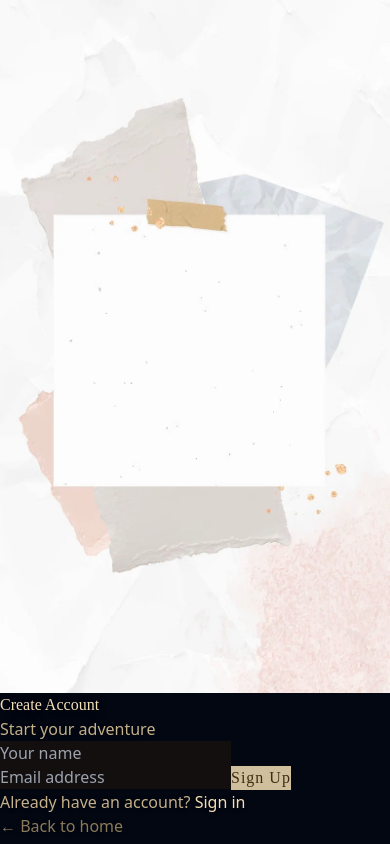
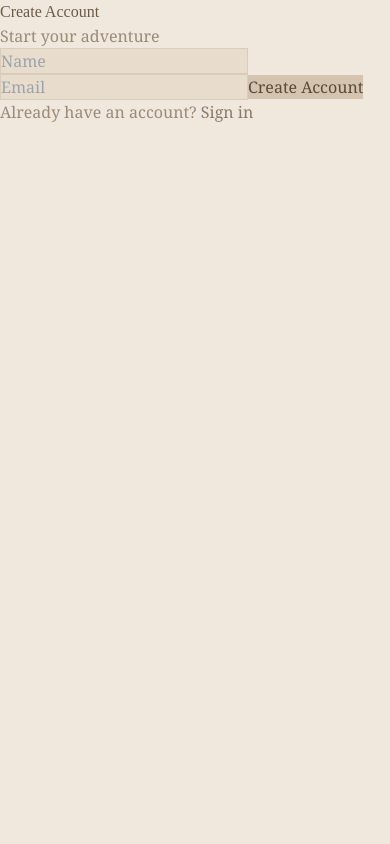
Before and after one commit to Rishi12318/interactive-ai-storyteller, a React app in the folder frontend/: page /signup in a window 390 px wide. Built offline with nearby package versions, Linux system fonts and the light colour scheme; the HTML template or start-up script is replaced by a standard one.

Commit message:
Pastel theme + cinematic images: contain fit, slow zoom per scene, pastel colors everywhere

```diff
--- a/frontend/src/components/HeroCinematic.jsx
+++ b/frontend/src/components/HeroCinematic.jsx
@@ -13,12 +13,12 @@ const SCENE_IMAGES = [
 ]
 
 const SCENES = [
-  { id: 'stairs', start: 0.15, end: 0.33, idx: 0, fog: 'rgba(60,90,40,0.15)', warmth: 0.9 },
-  { id: 'palace', start: 0.33, end: 0.50, idx: 1, fog: 'rgba(80,70,50,0.10)', warmth: 1.0 },
-  { id: 'mystery', start: 0.50, end: 0.65, idx: 2, fog: 'rgba(30,40,60,0.20)', warmth: 0.5 },
-  { id: 'horror', start: 0.65, end: 0.78, idx: 3, fog: 'rgba(10,10,15,0.35)', warmth: 0.2 },
-  { id: 'wedding', start: 0.78, end: 0.90, idx: 4, fog: 'rgba(90,60,30,0.12)', warmth: 1.0 },
-  { id: 'library', start: 0.90, end: 1.0, idx: 5, fog: 'rgba(40,30,20,0.18)', warmth: 0.6 },
+  { id: 'stairs', start: 0.15, end: 0.33, idx: 0, bg: '#d4c9b8' },
+  { id: 'palace', start: 0.33, end: 0.50, idx: 1, bg: '#d4c4b0' },
+  { id: 'mystery', start: 0.50, end: 0.65, idx: 2, bg: '#c4b8c8' },
+  { id: 'horror', start: 0.65, end: 0.78, idx: 3, bg: '#a898a0' },
+  { id: 'wedding', start: 0.78, end: 0.90, idx: 4, bg: '#e0c8b8' },
+  { id: 'library', start: 0.90, end: 1.0, idx: 5, bg: '#c8b8a8' },
 ]
 
 function getActiveScene(progress) {
@@ -39,37 +39,27 @@ function getBlend(progress, scene) {
 function SceneLayer({ src, progress, scene }) {
   if (!scene) return null
   const blend = getBlend(progress, scene)
-  const fadeIn = Math.min(blend * 3, 1)
-  const fadeOut = 1 - Math.max(0, (progress - scene.end + 0.04) / 0.04)
+
+  const fadeIn = Math.min(blend * 2.5, 1)
+  const fadeOut = 1 - Math.max(0, (progress - scene.end + 0.05) / 0.05)
   const opacity = Math.max(0, Math.min(fadeIn, fadeOut))
 
-  return (
-    <div className="absolute inset-0" style={{
-      opacity,
-      transition: 'opacity 0.15s linear',
-      pointerEvents: 'none',
-    }}>
-      <img src={src} alt="" className="w-full h-full object-cover" />
-    </div>
-  )
-}
-
-function Atmosphere({ progress }) {
-  const scene = getActiveScene(progress)
-  const fogOpacity = scene ? Math.min(getBlend(progress, scene) * 0.6 + 0.1, 0.5) : 0
-  const vignette = Math.min(progress * 0.5, 0.4)
+  const zoom = 1 + blend * 0.06
 
   return (
-    <>
-      <div className="absolute inset-0 pointer-events-none" style={{
-        background: scene ? scene.fog : 'transparent',
-        opacity: fogOpacity,
-        transition: 'background 0.3s',
+    <div className="absolute inset-0 flex items-center justify-center" style={{
+      opacity,
+      transition: 'opacity 0.1s linear',
+      pointerEvents: 'none',
+      background: scene.bg,
+    }}>
+      <img src={src} alt="" className="max-w-full max-h-full" style={{
+        transform: `scale(${zoom})`,
+        transition: 'transform 0.1s linear',
+        objectFit: 'contain',
+        filter: 'drop-shadow(0 4px 20px rgba(0,0,0,0.15))',
       }} />
-      <div className="absolute inset-0 pointer-events-none" style={{
-        background: `radial-gradient(ellipse at center, transparent 50%, rgba(0,0,0,${vignette}) 100%)`,
-      }} />
-    </>
+    </div>
   )
 }
 
@@ -86,7 +76,7 @@ export default function HeroCinematic() {
 
   useEffect(() => {
     const tick = () => {
-      progressRef.current += (targetRef.current - progressRef.current) * 0.1
+      progressRef.current += (targetRef.current - progressRef.current) * 0.08
       if (Math.abs(progressRef.current - targetRef.current) < 0.001) {
         progressRef.current = targetRef.current
       }
@@ -155,65 +145,65 @@ export default function HeroCinematic() {
     }
   }, [showCTA])
 
+  const activeScene = getActiveScene(display)
+  const sceneBg = activeScene ? activeScene.bg : '#e8ddd0'
   const bookOpacity = Math.max(0, 1 - display * 8)
-  const showHint = display < 0.05
 
   return (
     <section ref={containerRef} className="relative w-full overflow-hidden"
-      style={{ height: '100vh', minHeight: '700px', background: '#1a1a2e', cursor: 'grab' }}>
+      style={{ height: '100vh', minHeight: '700px', background: sceneBg, cursor: 'grab', transition: 'background 0.4s ease' }}>
 
-      <div className="absolute inset-0" style={{ opacity: bookOpacity, transition: 'opacity 0.3s linear' }}>
-        <img src={BOOK_IMAGE} alt="" className="w-full h-full object-cover" />
+      <div className="absolute inset-0 flex items-center justify-center" style={{
+        background: '#e8ddd0',
+        opacity: bookOpacity,
+        transition: 'opacity 0.3s linear',
+      }}>
+        <img src={BOOK_IMAGE} alt="" className="max-w-full max-h-full" style={{
+          objectFit: 'contain',
+          filter: 'drop-shadow(0 4px 16px rgba(0,0,0,0.12))',
+        }} />
       </div>
 
       {SCENES.map((s) => (
         <SceneLayer key={s.id} src={SCENE_IMAGES[s.idx]} progress={display} scene={s} />
       ))}
 
-      <Atmosphere progress={display} />
-
       <div className="absolute bottom-8 left-1/2 -translate-x-1/2 z-50 flex items-center gap-4"
         style={{ opacity: display > 0 ? 0.6 : 0, transition: 'opacity 0.5s' }}>
         <button onClick={() => { targetRef.current = Math.max(targetRef.current - 0.05, 0) }}
-          className="w-10 h-10 rounded-full flex items-center justify-center text-lg text-white/80 hover:text-white hover:bg-white/10 transition-all"
-          style={{ background: 'rgba(255,255,255,0.08)', backdropFilter: 'blur(4px)' }} aria-label="Zoom out">−</button>
-        <div className="w-32 h-1 rounded-full overflow-hidden" style={{ background: 'rgba(255,255,255,0.15)' }}>
-          <div className="h-full rounded-full" style={{ width: `${display * 100}%`, background: 'linear-gradient(90deg, #d4a017, #ffd700)', transition: 'width 0.1s' }} />
+          className="w-10 h-10 rounded-full flex items-center justify-center text-lg transition-all"
+          style={{ background: 'rgba(200,180,160,0.3)', color: '#7a6a5a', backdropFilter: 'blur(4px)' }} aria-label="Zoom out">−</button>
+        <div className="w-32 h-1 rounded-full overflow-hidden" style={{ background: 'rgba(200,180,160,0.3)' }}>
+          <div className="h-full rounded-full" style={{ width: `${display * 100}%`, background: 'linear-gradient(90deg, #c4a882, #d4b896)', transition: 'width 0.1s' }} />
         </div>
         <button onClick={() => { targetRef.current = Math.min(targetRef.current + 0.05, 1) }}
-          className="w-10 h-10 rounded-full flex items-center justify-center text-lg text-white/80 hover:text-white hover:bg-white/10 transition-all"
-          style={{ background: 'rgba(255,255,255,0.08)', backdropFilter: 'blur(4px)' }} aria-label="Zoom in">+</button>
+          className="w-10 h-10 rounded-full flex items-center justify-center text-lg transition-all"
+          style={{ background: 'rgba(200,180,160,0.3)', color: '#7a6a5a', backdropFilter: 'blur(4px)' }} aria-label="Zoom in">+</button>
       </div>
 
-      {showHint && (
+      {display < 0.02 && (
         <div className="absolute top-6 left-1/2 -translate-x-1/2 z-50 text-center">
-          <p className="text-white/70 text-sm tracking-widest uppercase" style={{ textShadow: '0 2px 8px rgba(0,0,0,0.5)' }}>
-            Scroll forward to explore
+          <p className="text-sm tracking-widest uppercase" style={{ color: '#8a7a6a' }}>
+            Scroll forward
           </p>
         </div>
       )}
 
       {showCTA && (
-        <div className="absolute inset-0 z-50 flex items-center justify-center" style={{ animation: 'ctaIn 1.5s ease forwards' }}>
+        <div className="absolute inset-0 z-50 flex items-center justify-center" style={{ animation: 'ctaIn 1.5s ease forwards', background: 'rgba(232,221,208,0.85)' }}>
           <div className="text-center px-6">
-            <h2 className="text-4xl md:text-5xl font-serif mb-4" style={{
-              color: '#f5e0b5',
-              textShadow: '0 4px 20px rgba(0,0,0,0.6)',
-            }}>
+            <h2 className="text-4xl md:text-5xl font-serif mb-4" style={{ color: '#6a5a4a' }}>
               Your Story Awaits
             </h2>
-            <p className="text-lg mb-8 max-w-md mx-auto" style={{
-              color: 'rgba(245,224,181,0.7)',
-              textShadow: '0 2px 10px rgba(0,0,0,0.5)',
-            }}>
+            <p className="text-lg mb-8 max-w-md mx-auto" style={{ color: '#8a7a6a' }}>
               Step into a world of magic, mystery, and endless possibilities.
             </p>
             <button onClick={() => navigate('/signin')}
               className="px-10 py-4 rounded-lg text-lg font-medium tracking-wide transition-all duration-500 hover:scale-105"
               style={{
-                background: 'linear-gradient(135deg, #d4a017, #ffd700)',
-                color: '#1a1a2e',
-                boxShadow: '0 4px 20px rgba(212,160,23,0.3)',
+                background: 'linear-gradient(135deg, #d4c0a8, #c4b098)',
+                color: '#5a4a3a',
+                boxShadow: '0 4px 16px rgba(180,160,140,0.3)',
               }}>
               Begin Your Journey
             </button>
@@ -221,12 +211,7 @@ export default function HeroCinematic() {
         </div>
       )}
 
-      <style>{`
-        @keyframes ctaIn {
-          0% { opacity: 0; transform: scale(0.95); }
-          100% { opacity: 1; transform: scale(1); }
-        }
-      `}</style>
+      <style>{`@keyframes ctaIn{0%{opacity:0;transform:scale(0.95)}100%{opacity:1;transform:scale(1)}}`}</style>
     </section>
   )
 }
--- a/frontend/src/index.css
+++ b/frontend/src/index.css
@@ -9,9 +9,9 @@
 }
 
 body {
-  background-color: #030712;
-  color: #f9fafb;
-  font-family: system-ui, 'Segoe UI', Roboto, sans-serif;
+  background-color: #f0e8dc;
+  color: #5a4a3a;
+  font-family: 'Georgia', 'Times New Roman', serif;
   -webkit-font-smoothing: antialiased;
   -moz-osx-font-smoothing: grayscale;
 }
--- a/frontend/src/pages/landingPage/Landing.jsx
+++ b/frontend/src/pages/landingPage/Landing.jsx
@@ -10,13 +10,13 @@ const STORIES = [
 function StorySection() {
   const navigate = useNavigate()
   return (
-    <section className="relative w-full py-24 px-6" style={{ background: '#f5e6c8' }}>
+    <section className="relative w-full py-24 px-6" style={{ background: '#efe4d4' }}>
       <div className="max-w-6xl mx-auto">
         <div className="text-center mb-16">
-          <h2 className="text-4xl md:text-5xl font-serif mb-4" style={{ color: '#5a4030' }}>
+          <h2 className="text-4xl md:text-5xl font-serif mb-4" style={{ color: '#6a5a4a' }}>
             Choose Your Story
           </h2>
-          <p className="text-lg max-w-2xl mx-auto" style={{ color: '#7a623a' }}>
+          <p className="text-lg max-w-2xl mx-auto" style={{ color: '#8a7a6a' }}>
             Every path reveals new mysteries, every shadow hides a secret waiting to be uncovered.
           </p>
         </div>
@@ -24,15 +24,15 @@ function StorySection() {
         <div className="grid grid-cols-1 sm:grid-cols-2 lg:grid-cols-3 gap-6">
           {STORIES.map((story) => (
             <button key={story.title} onClick={() => navigate('/signin')}
-              className="relative group overflow-hidden rounded-lg text-left transition-all duration-500 hover:scale-[1.03]"
-              style={{ height: '280px', filter: 'drop-shadow(0 8px 24px rgba(0,0,0,0.15))' }}>
+              className="relative group overflow-hidden rounded-xl text-left transition-all duration-500 hover:scale-[1.03]"
+              style={{ height: '280px', boxShadow: '0 4px 20px rgba(160,140,120,0.2)' }}>
               <img src={story.image} alt="" className="absolute inset-0 w-full h-full object-cover transition-transform duration-700 group-hover:scale-110" />
               <div className="absolute inset-0" style={{
-                background: 'linear-gradient(to top, rgba(50,35,20,0.75) 0%, rgba(50,35,20,0.15) 50%, transparent 80%)',
+                background: 'linear-gradient(to top, rgba(90,70,50,0.6) 0%, rgba(90,70,50,0.1) 50%, transparent 80%)',
               }} />
               <div className="absolute bottom-0 left-0 right-0 p-6">
                 <span className="text-2xl mb-2 block">{story.emoji}</span>
-                <h3 className="text-xl font-serif" style={{ color: '#f5e0b5' }}>{story.title}</h3>
+                <h3 className="text-xl font-serif" style={{ color: '#f0e4d0' }}>{story.title}</h3>
               </div>
             </button>
           ))}
@@ -44,18 +44,18 @@ function StorySection() {
 
 function Footer() {
   return (
-    <footer className="relative w-full py-12 px-6" style={{ background: '#e8d5b0' }}>
+    <footer className="relative w-full py-12 px-6" style={{ background: '#e0d4c4' }}>
       <div className="max-w-5xl mx-auto flex flex-col md:flex-row items-center justify-between gap-6">
-        <p className="text-sm tracking-widest uppercase" style={{ color: '#5a4030' }}>
+        <p className="text-sm tracking-widest uppercase" style={{ color: '#6a5a4a' }}>
           Interactive Story AI
         </p>
-        <nav className="flex gap-8 text-sm" style={{ color: '#5a4030' }}>
-          <a href="#" className="hover:underline hover:text-[#7a623a] transition-colors">About</a>
-          <a href="#" className="hover:underline hover:text-[#7a623a] transition-colors">Gallery</a>
-          <a href="#" className="hover:underline hover:text-[#7a623a] transition-colors">Credits</a>
-          <a href="#" className="hover:underline hover:text-[#7a623a] transition-colors">Contact</a>
+        <nav className="flex gap-8 text-sm" style={{ color: '#6a5a4a' }}>
+          <a href="#" className="hover:underline hover:text-[#8a7a6a] transition-colors">About</a>
+          <a href="#" className="hover:underline hover:text-[#8a7a6a] transition-colors">Gallery</a>
+          <a href="#" className="hover:underline hover:text-[#8a7a6a] transition-colors">Credits</a>
+          <a href="#" className="hover:underline hover:text-[#8a7a6a] transition-colors">Contact</a>
         </nav>
-        <p className="text-xs" style={{ color: '#7a623a' }}>
+        <p className="text-xs" style={{ color: '#8a7a6a' }}>
           &copy; 2026 Interactive Story AI. All rights reserved.
         </p>
       </div>
--- a/frontend/src/pages/signin.jsx
+++ b/frontend/src/pages/signin.jsx
@@ -1,8 +1,6 @@
 import { useState } from "react";
 import { useNavigate, Link } from "react-router-dom";
 import { useAuthStore } from "../Store/authStore";
-
-const BG_IMAGE = '/czNmcy1wcml2YXRlL3Jhd3BpeGVsX2ltYWdlcy93ZWJzaXRlX2NvbnRlbnQvbHIvcm00MjktMTMyLmpwZw.webp'
 
 export default function SignIn() {
   const [email, setEmail] = useState("");
@@ -21,34 +19,31 @@ export default function SignIn() {
   };
 
   return (
-    <div className="relative min-h-screen overflow-hidden flex items-center justify-center p-6">
-      <img src={BG_IMAGE} alt="" className="absolute inset-0 w-full h-full object-cover" aria-hidden="true" />
-      <div className="relative z-10 flex flex-col items-center gap-6 w-full max-w-sm">
+    <div className="relative min-h-screen flex items-center justify-center p-6" style={{ background: '#f0e8dc' }}>
+      <div className="flex flex-col items-center gap-6 w-full max-w-sm">
         <div className="text-center">
-          <h2 className="text-3xl font-bold" style={{ color: '#f5e0b5', fontFamily: 'serif', textShadow: '0 2px 8px rgba(0,0,0,0.5)' }}>Welcome Back</h2>
-          <p className="text-sm mt-1" style={{ color: '#c4b08a', textShadow: '0 1px 4px rgba(0,0,0,0.5)' }}>Sign in to continue your story</p>
+          <h2 className="text-3xl font-bold" style={{ color: '#6a5a4a', fontFamily: 'serif' }}>Welcome Back</h2>
+          <p className="text-sm mt-1" style={{ color: '#9a8a7a' }}>Sign in to continue your story</p>
         </div>
-        <form onSubmit={handleSubmit} className="w-full space-y-4">
+
+        <form onSubmit={handleSubmit} className="w-full flex flex-col gap-4">
           <input
-            type="email"
-            className="w-full rounded-lg p-3 border focus:outline-none"
-            style={{ background: 'rgba(30,20,12,0.6)', borderColor: 'rgba(196,176,138,0.4)', color: '#f5e0b5' }}
-            placeholder="Email address"
-            value={email}
-            onChange={(e) => setEmail(e.target.value)}
+            type="email" placeholder="Email" value={email}
+            onChange={(e) => { setEmail(e.target.value); setError(""); }}
+            className="w-full px-5 py-3 rounded-xl text-base outline-none transition-all duration-200"
+            style={{ background: '#e8dccc', color: '#5a4a3a', border: '1px solid #d8ccbc' }}
           />
-          {error && <p className="text-sm" style={{ color: '#ff6b55' }}>{error}</p>}
+          {error && <p className="text-sm" style={{ color: '#c07060' }}>{error}</p>}
           <button type="submit"
-            className="w-full font-semibold py-3 rounded-lg transition hover:scale-105"
-            style={{ background: 'rgba(245,224,181,0.85)', color: '#3e2c14', fontFamily: 'serif', letterSpacing: '1px' }}>
+            className="w-full py-3 rounded-xl text-base font-medium tracking-wide transition-all duration-300 hover:opacity-90"
+            style={{ background: '#d4c4b0', color: '#5a4a3a' }}>
             Sign In
           </button>
         </form>
-        <p className="text-center text-sm" style={{ color: '#c4b08a', textShadow: '0 1px 4px rgba(0,0,0,0.5)' }}>
-          Don't have an account?{' '}
-          <Link to="/signup" className="hover:underline font-semibold" style={{ color: '#f5e0b5' }}>Sign up</Link>
+
+        <p className="text-sm" style={{ color: '#9a8a7a' }}>
+          New here? <Link to="/signup" className="font-medium" style={{ color: '#8a7a6a' }}>Create account</Link>
         </p>
-        <Link to="/" className="hover:underline text-xs" style={{ color: '#8a7a5a', textShadow: '0 1px 4px rgba(0,0,0,0.5)' }}>&larr; Back to home</Link>
       </div>
     </div>
   );
--- a/frontend/src/pages/signup.jsx
+++ b/frontend/src/pages/signup.jsx
@@ -1,8 +1,6 @@
 import { useState } from "react";
 import { useNavigate, Link } from "react-router-dom";
 import { useAuthStore } from "../Store/authStore";
-
-const BG_IMAGE = '/czNmcy1wcml2YXRlL3Jhd3BpeGVsX2ltYWdlcy93ZWJzaXRlX2NvbnRlbnQvbHIvcm00MjktMTMyLmpwZw.webp'
 
 export default function SignUp() {
   const [name, setName] = useState("");
@@ -22,42 +20,37 @@ export default function SignUp() {
   };
 
   return (
-    <div className="relative min-h-screen overflow-hidden flex items-center justify-center p-6">
-      <img src={BG_IMAGE} alt="" className="absolute inset-0 w-full h-full object-cover" aria-hidden="true" />
-      <div className="relative z-10 flex flex-col items-center gap-6 w-full max-w-sm">
+    <div className="relative min-h-screen flex items-center justify-center p-6" style={{ background: '#f0e8dc' }}>
+      <div className="flex flex-col items-center gap-6 w-full max-w-sm">
         <div className="text-center">
-          <h2 className="text-3xl font-bold" style={{ color: '#f5e0b5', fontFamily: 'serif', textShadow: '0 2px 8px rgba(0,0,0,0.5)' }}>Create Account</h2>
-          <p className="text-sm mt-1" style={{ color: '#c4b08a', textShadow: '0 1px 4px rgba(0,0,0,0.5)' }}>Start your adventure</p>
+          <h2 className="text-3xl font-bold" style={{ color: '#6a5a4a', fontFamily: 'serif' }}>Create Account</h2>
+          <p className="text-sm mt-1" style={{ color: '#9a8a7a' }}>Start your adventure</p>
         </div>
-        <form onSubmit={handleSubmit} className="w-full space-y-4">
+
+        <form onSubmit={handleSubmit} className="w-full flex flex-col gap-4">
           <input
-            type="text"
-            className="w-full rounded-lg p-3 border focus:outline-none"
-            style={{ background: 'rgba(30,20,12,0.6)', borderColor: 'rgba(196,176,138,0.4)', color: '#f5e0b5' }}
-            placeholder="Your name"
-            value={name}
-            onChange={(e) => setName(e.target.value)}
+            type="text" placeholder="Name" value={name}
+            onChange={(e) => { setName(e.target.value); setError(""); }}
+            className="w-full px-5 py-3 rounded-xl text-base outline-none transition-all duration-200"
+            style={{ background: '#e8dccc', color: '#5a4a3a', border: '1px solid #d8ccbc' }}
           />
           <input
-            type="email"
-            className="w-full rounded-lg p-3 border focus:outline-none"
-            style={{ background: 'rgba(30,20,12,0.6)', borderColor: 'rgba(196,176,138,0.4)', color: '#f5e0b5' }}
-            placeholder="Email address"
-            value={email}
-            onChange={(e) => setEmail(e.target.value)}
+            type="email" placeholder="Email" value={email}
+            onChange={(e) => { setEmail(e.target.value); setError(""); }}
+            className="w-full px-5 py-3 rounded-xl text-base outline-none transition-all duration-200"
+            style={{ background: '#e8dccc', color: '#5a4a3a', border: '1px solid #d8ccbc' }}
           />
-          {error && <p className="text-sm" style={{ color: '#ff6b55' }}>{error}</p>}
+          {error && <p className="text-sm" style={{ color: '#c07060' }}>{error}</p>}
           <button type="submit"
-            className="w-full font-semibold py-3 rounded-lg transition hover:scale-105"
-            style={{ background: 'rgba(245,224,181,0.85)', color: '#3e2c14', fontFamily: 'serif', letterSpacing: '1px' }}>
-            Sign Up
+            className="w-full py-3 rounded-xl text-base font-medium tracking-wide transition-all duration-300 hover:opacity-90"
+            style={{ background: '#d4c4b0', color: '#5a4a3a' }}>
+            Create Account
           </button>
         </form>
-        <p className="text-center text-sm" style={{ color: '#c4b08a', textShadow: '0 1px 4px rgba(0,0,0,0.5)' }}>
-          Already have an account?{' '}
-          <Link to="/signin" className="hover:underline font-semibold" style={{ color: '#f5e0b5' }}>Sign in</Link>
+
+        <p className="text-sm" style={{ color: '#9a8a7a' }}>
+          Already have an account? <Link to="/signin" className="font-medium" style={{ color: '#8a7a6a' }}>Sign in</Link>
         </p>
-        <Link to="/" className="hover:underline text-xs" style={{ color: '#8a7a5a', textShadow: '0 1px 4px rgba(0,0,0,0.5)' }}>&larr; Back to home</Link>
       </div>
     </div>
   );
```
